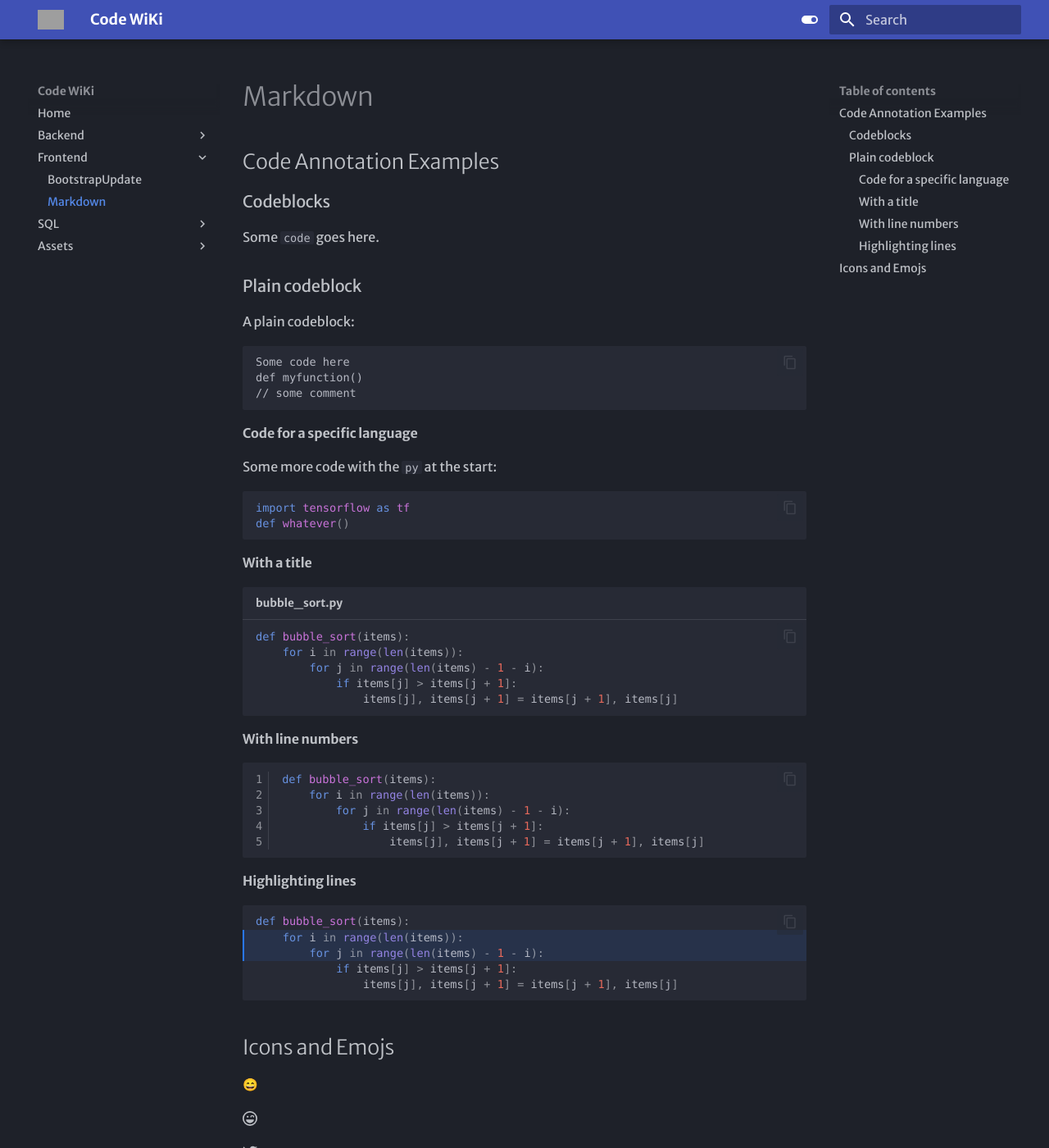
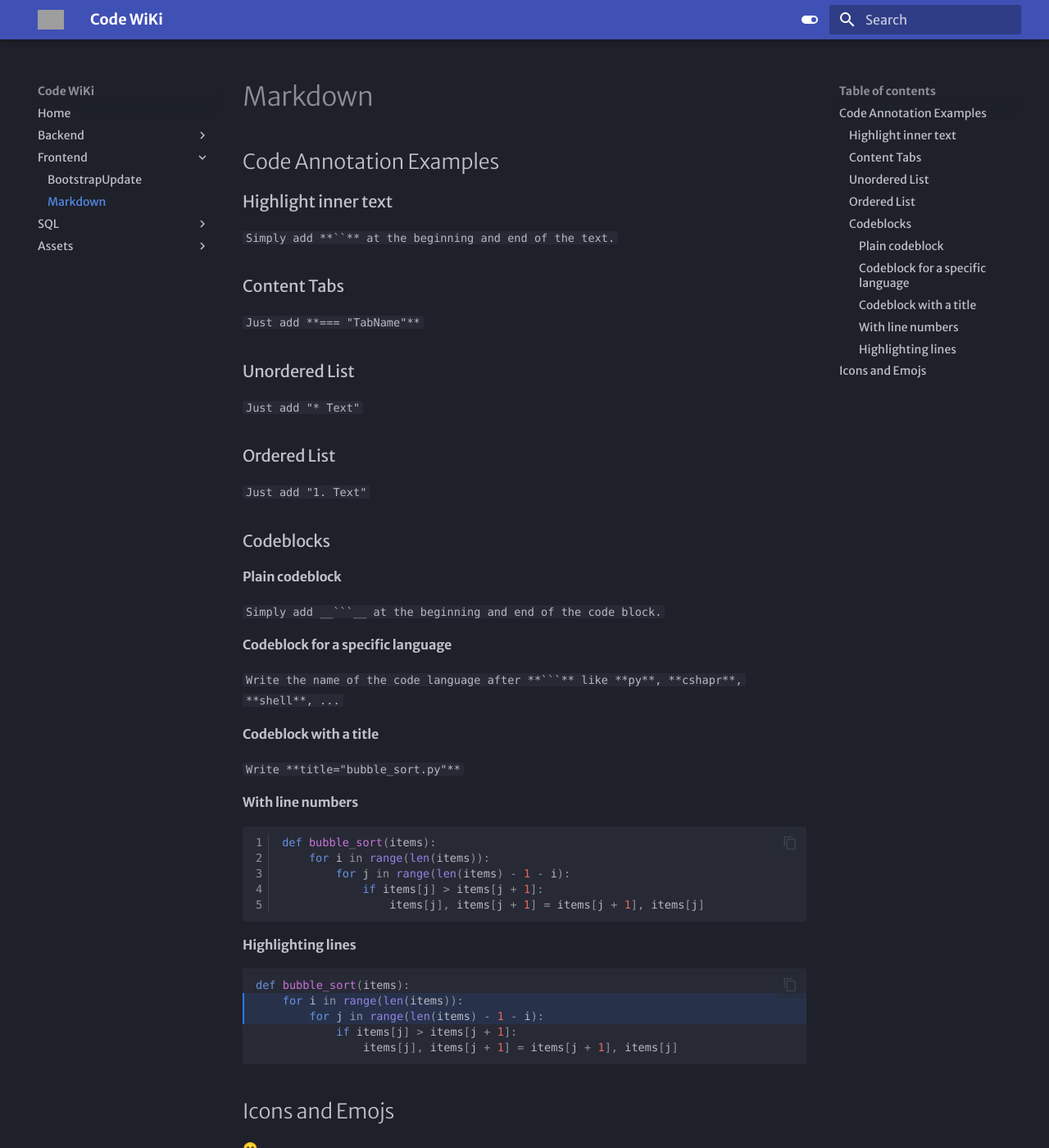
Before and after one commit to mkouhpayeh/code-wiki, an MkDocs documentation site: the page built from docs/Frontend/markdown.md, in a window 1280 px wide and 1400 px high. Shown: the whole window at 82% size. Built offline with MkDocs 1.6.1 and Material for MkDocs 9.7.7, drawn with Linux system fonts in a browser that asks for light colours; emoji names are drawn with the system emoji font; some web fonts are replaced; grey boxes are pictures that could not be loaded.

Commit message:
Update markdown.md

````diff
--- a/docs/Frontend/markdown.md
+++ b/docs/Frontend/markdown.md
@@ -7,38 +7,42 @@ tags:
 
 ## Code Annotation Examples
 
+### Highlight inner text
+`
+Simply add **``** at the beginning and end of the text.
+`
+
+### Content Tabs
+`
+Just add **=== "TabName"**
+`
+
+### Unordered List
+`
+Just add "* Text"
+`
+
+### Ordered List
+`
+Just add "1. Text"
+`
+
 ### Codeblocks
 
-Some `code` goes here.
+#### Plain codeblock
+`
+Simply add __```__ at the beginning and end of the code block.
+`
 
-### Plain codeblock
+#### Codeblock for a specific language
+`
+Write the name of the code language after **```** like **py**, **cshapr**, **shell**, ...
+`
 
-A plain codeblock:
-
-```
-Some code here
-def myfunction()
-// some comment
-```
-
-#### Code for a specific language
-
-Some more code with the `py` at the start:
-
-``` py
-import tensorflow as tf
-def whatever()
-```
-
-#### With a title
-
-``` py title="bubble_sort.py"
-def bubble_sort(items):
-    for i in range(len(items)):
-        for j in range(len(items) - 1 - i):
-            if items[j] > items[j + 1]:
-                items[j], items[j + 1] = items[j + 1], items[j]
-```
+#### Codeblock with a title
+`
+Write **title="bubble_sort.py"**
+`
 
 #### With line numbers
 
````
